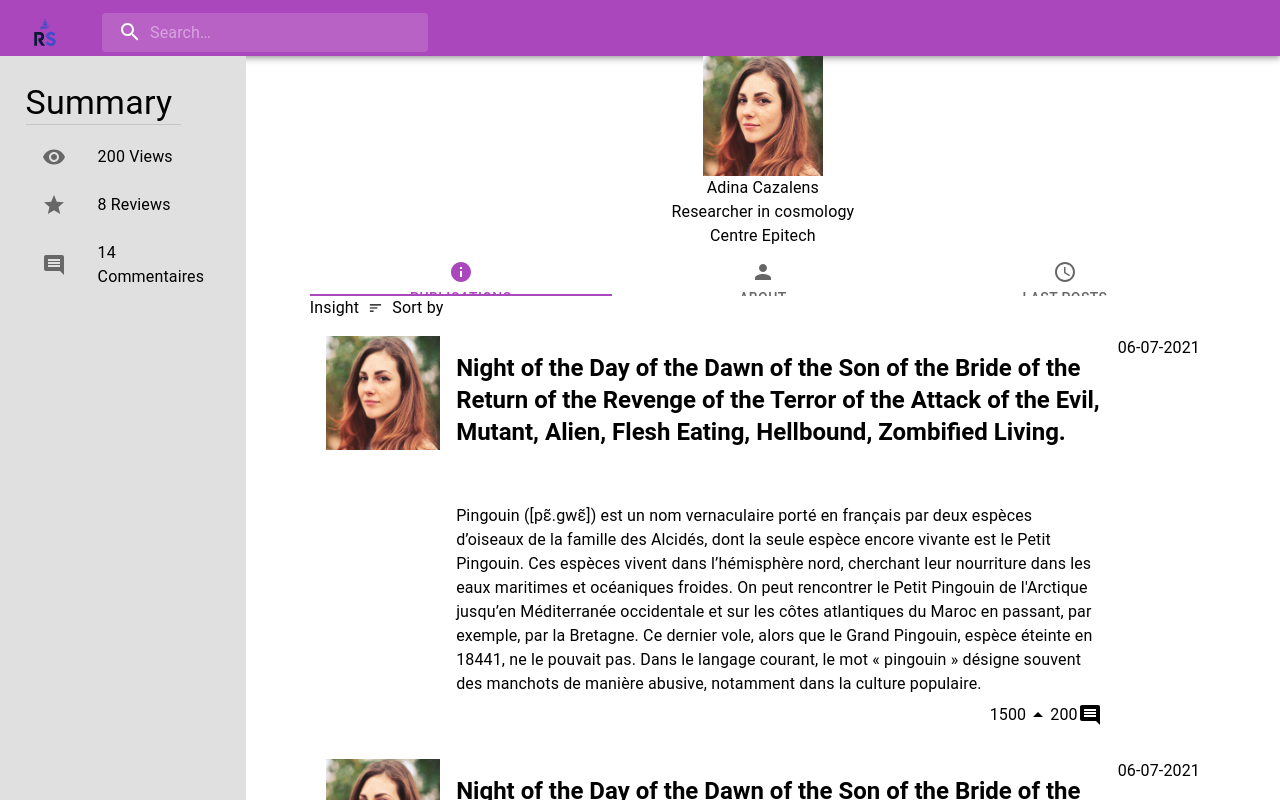
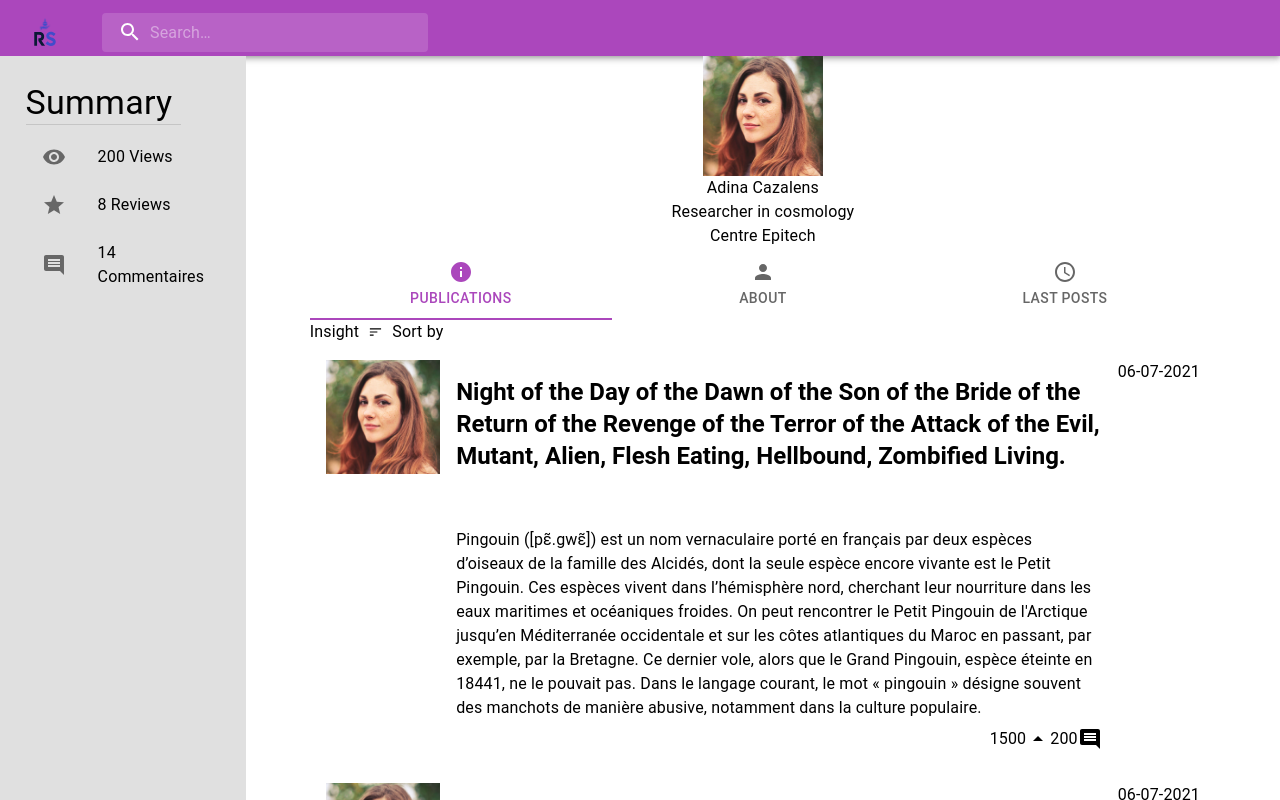
Before and after one commit to researchshare-official/frontend, a Next.js app: page / in a window 1280 px wide. Built offline with nearby package versions, Linux system fonts and the light colour scheme.

Commit message:
Fix Tabs in ProfileContent

```diff
--- a/components/Profile/ProfileContent.tsx
+++ b/components/Profile/ProfileContent.tsx
@@ -16,14 +16,14 @@ const ProfileContent: NextPage = (props) => {
     };
 
     return (
-        <Box sx={{ display: 'flex', flexGrow: 1, flexDirection: 'column', px: '5%' }} {...props}>
+        <Box sx={{ display: 'flex', flexDirection: 'column', px: '5%' }} {...props}>
             <Box sx={{ display: 'flex', alignItems: 'center', flexDirection: 'column' }}>
                 <Image src="/profile-picture.png" height={120} width={120} alt="Profile image" />
                 <Typography>Adina Cazalens</Typography>
                 <Typography>Researcher in cosmology</Typography>
                 <Typography>Centre Epitech</Typography>
             </Box>
-            <Tabs variant="fullWidth" value={value} onChange={handleChange} aria-label="icon label tabs example">
+            <Tabs variant="fullWidth" value={value} onChange={handleChange} sx={{minHeight: '72px'}} aria-label="icon label tabs example">
                 <Tab icon={<InfoIcon />} label="PUBLICATIONS" />
                 <Tab icon={<PersonIcon />} label="ABOUT" />
                 <Tab icon={<AccessTimeIcon />} label="LAST POSTS" />
```
